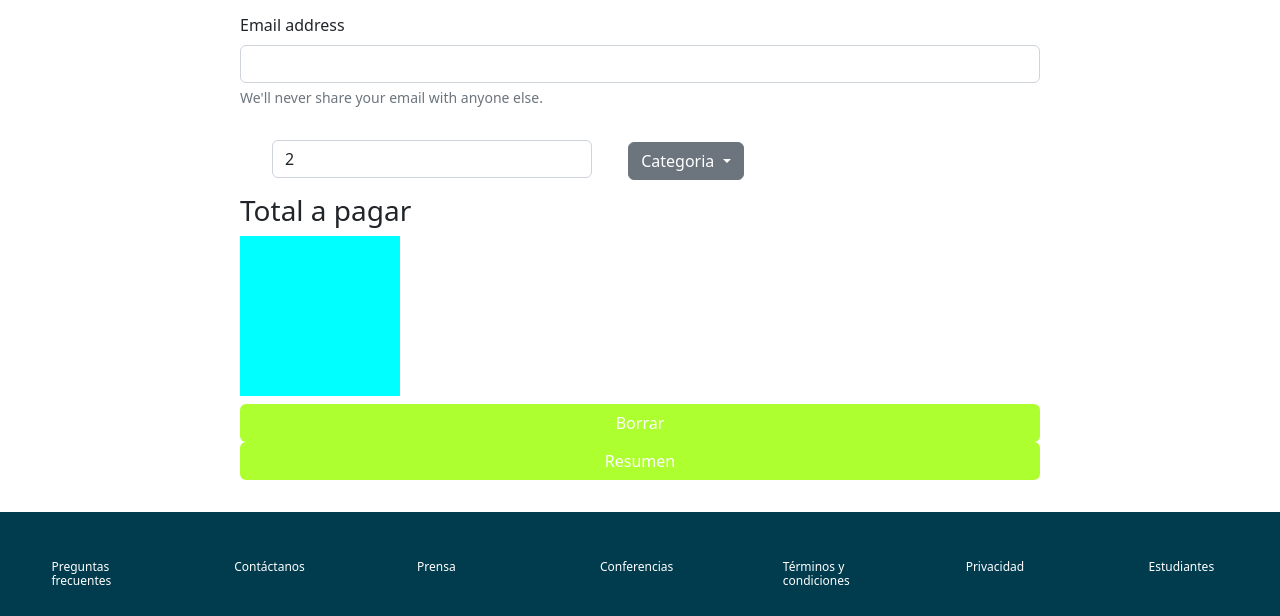
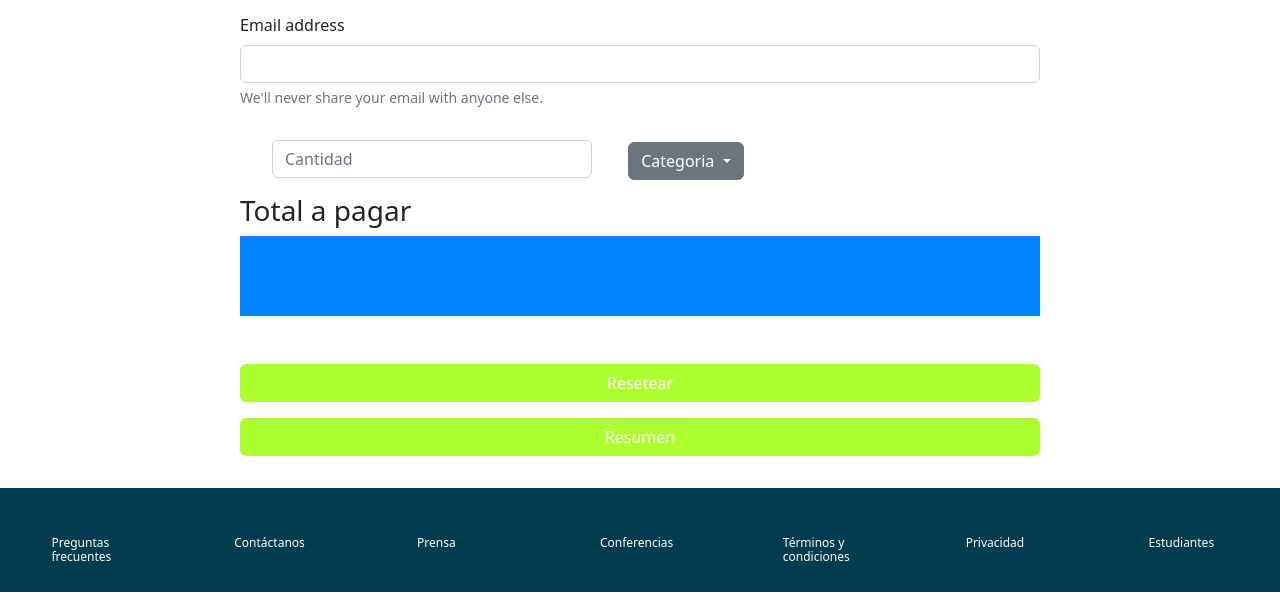
Before and after one commit to CesarTG/TP-integrador-CodoaCodo, a plain HTML site: page tickets.html in a window 1280 px wide. Shown: the part 411-1027 px from the top of the page. After the commit the page ends 1003 px from the top, so only its background shows below. Drawn offline with nearby package versions, Linux system fonts and the light colour scheme.

Commit message:
funcionalidad javaScript terminada

```diff
--- a/styles.css
+++ b/styles.css
@@ -136,7 +136,15 @@
 }
 
 #total {
-    width: 10rem;
-    height: 10rem;
-    background-color: aqua;
+    font-size: 2rem;
+    padding: 1rem;
+    text-align: center;
+    margin-bottom: 3rem;
+    width: auto;
+    height: 5rem;
+    background-color: rgb(0, 132, 255);
 }
+
+#reset {
+    margin-bottom: 1rem;
+}
--- a/tickets.html
+++ b/tickets.html
@@ -89,7 +89,7 @@
         <h3 class="h31">VENTA</h3>
         <h3 class="h32">VALOR DE TICKETS 200$</h3>
 
-        <form class="form">
+        <form class="form" id="form1">
             <div class="btnk">
                 <input type="text" class="form-control btk1" placeholder="Nombre" aria-label="Username"
                     aria-describedby="basic-addon1">
@@ -105,7 +105,7 @@
             </div>
             <div class="btnk">
                 <input type="text" class="form-control btk1" id="cantidad" placeholder="Cantidad" aria-label="Username"
-                    aria-describedby="basic-addon1" value="2">
+                    aria-describedby="basic-addon1" >
             </div>
             <div class="btnk">
                 <div class="dropdown btnk">
@@ -123,8 +123,9 @@
             <h3>Total a pagar</h3>
             <h4 id="total"></h4>
 
-            <input class="btn btk2" type="submit" value="Borrar">
-            <input class="btn btk2" type="submit" value="Resumen">
+            <button class="btn btk2" type="reset" id="reset">Resetear</button>
+            <input class="btn btk2" type="submit" value="Resumen" id="resumen">
+
         </form>
     </main>
 
--- a/tickets.js
+++ b/tickets.js
@@ -1,21 +1,23 @@
+
+let x = document.getElementById("cantidad");
+let precio = 200
+
 document.getElementById("estudiante").addEventListener("click", estudiante)
-
 function estudiante () {
-    document.getElementById("total").innerHTML = ("Estudiante")
-    console.log(x * precio)
+    document.getElementById("total").innerHTML = ("$ " + x.value * precio * 0.80)
 }
 
 document.getElementById("trainee").addEventListener("click", trainee)
-
 function trainee () {
-    document.getElementById("total").innerHTML = ("Trainee")
+    document.getElementById("total").innerHTML = ("$ " + x.value * precio * 0.50)
 }
 
 document.getElementById("junior").addEventListener("click", junior)
-
 function junior () {
-    document.getElementById("total").innerHTML = ("Junior")
+    document.getElementById("total").innerHTML = ("$ " + x.value * precio * 0.15)
 }
 
-x = document.getElementById("cantidad").value;
-let precio = 200
+document.getElementById("reset").addEventListener("click", borrar)
+function borrar () {
+    document.getElementById("total").innerHTML = ("")
+}
```
